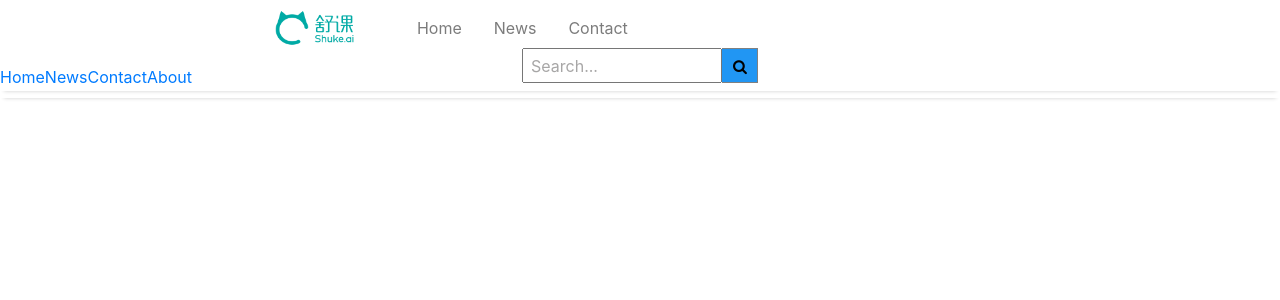
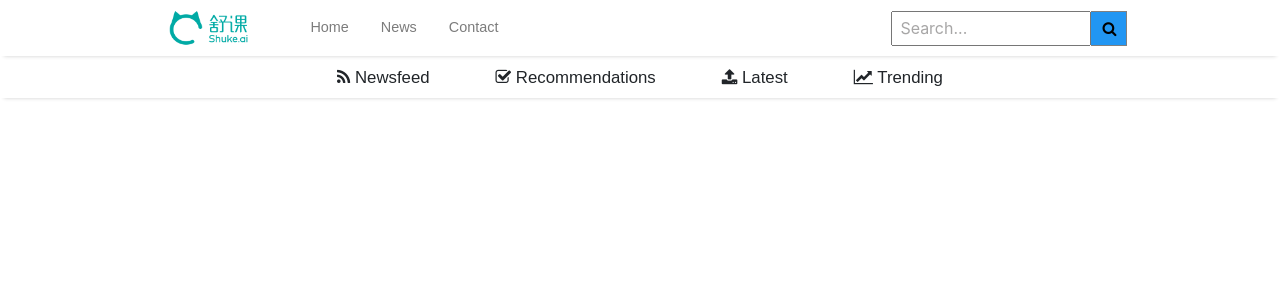
Before and after one commit to nyz3/Shuke-Web-App, a Vue app: page / in a window 1280 px wide. Shown: the top 300 px of the page. Built offline with nearby package versions, Linux system fonts and the light colour scheme.

Commit message:
finished content navbar

```diff
--- a/src/App.vue
+++ b/src/App.vue
@@ -32,12 +32,26 @@
 
 
         <div class="contentnav"> <!-- navigation bar (NOT FIXED) for newsfeed -->
-          <ul>
-            <li><a href="#home">Home</a></li>
-            <li><a href="news.asp">News</a></li>
-            <li><a href="contact.asp">Contact</a></li>
-            <li><a href="about.asp">About</a></li>
-          </ul>
+          <div class="contentbuttons">
+
+              <button type="button" class="btn btn-default btn-sm">
+                <i class="fa fa-feed" aria-hidden="true"></i>
+                Newsfeed
+              </button>
+              <button type="button" class="btn btn-default btn-sm">
+                <i class="fa fa-check-square-o" aria-hidden="true"></i>
+                Recommendations
+              </button>
+              <button type="button" class="btn btn-default btn-sm">
+                <i class="fa fa-upload" aria-hidden="true"></i>
+                Latest
+              </button>
+              <button type="button" class="btn btn-default btn-sm">
+                <i class="fa fa-line-chart" aria-hidden="true"></i>
+                Trending
+              </button>
+
+          </div>
         </div>
 
 
@@ -63,6 +77,7 @@ export default {
   top: 0;
   left: 0;
   width: 100%;
+  min-width: 1275px;
   position: fixed;
   box-shadow: 0 4px 4px -4px rgba(0,0,0,.2);
 }
@@ -80,6 +95,8 @@ export default {
   display: flex;
   margin-right: 38%;
   margin-left: 3%;
+  font-family: "Century Gothic", sans-serif;
+  font-size: 90%;
 }
 
 /* Links inside the navbar */
@@ -87,7 +104,6 @@ export default {
   color: #7c7c7c;
   padding: 2px 16px;
   text-decoration: none;
-
 }
 
 /* Change background on mouse-over */
@@ -147,23 +163,36 @@ export default {
   margin-top:56px;
 }
 
+/*graphic design of navbar divider*/
 .contentnav {
   background-color: white;
   height: 42px;
   box-shadow: 0 4px 4px -4px rgba(0,0,0,.2);
   line-height: 42px;
+  width: 100%;
+  min-width: 1266px;
 }
 
-.contentnav ul {
-  height: 42px;
-  list-style-type: none;
-  line-height: 42px;
-  margin: 0;
-  padding: 0;
+/*group of content navbar buttons*/
+.contentbuttons {
+  width: 60%;
+  margin: 0 auto;
+  text-align: center;
 }
 
-.contentnav li {
-  display: inline;
+/*centers individual buttons within content navbar divider*/
+.contentnav button {
+  font-family: "Century Gothic", sans-serif;
+  font-size: 105%;
+  vertical-align: unset;
+  margin: 0px 25px;
+  background-color: transparent;
+  border: none;
+}
+
+/*color of content navbar button text changes when hover*/
+.contentnav button:hover {
+  color: orange;
 }
 
 </style>
--- a/src/BackupforApp.vue
+++ b/src/BackupforApp.vue
@@ -2,21 +2,53 @@
 
 <!-- eslint-disable -->
 <template>
-  <div class="backdrop"> <!--This is the entire background of the website-->
+  <html>
+
+    <head>
+      <link rel="stylesheet" href="https://cdnjs.cloudflare.com/ajax/libs/font-awesome/4.7.0/css/font-awesome.min.css">
+    </head>
+
+    <body>
+      <div class="navbarcontainer">
         <div class="navbar">
           <a href=#home>  <!--Clicking on Shuke logo should return user to the home page-->
             <img src="./assets/shukeLogo.png" alt="Shuke.ai" class="logo">
           </a>
-      <a href="#home">Home</a>
+          <div class="navlinks">
+            <a href="#following">Home</a>
             <a href="#news">News</a>
             <a href="#contact">Contact</a>
           </div>
-    <div class="content">
-      <router-view></router-view>  <!--This is where additional components go in addition to the base layer, router-views can have nested
-      router-views within-->
+          <div class=searchbar>
+            <form class="searchform" action="/action_page.php">   <!--search contents go to /action_page.php default for now -->
+              <input type="text" placeholder="Search..." value="">    <!--SEARCH BAR GOES HERE -->
+              <button type="submit"><i class="fa fa-search"></i></button>
+            </form>
           </div>
         </div>
+      </div>
+
+      <div class="content"> <!--all NONFIXED content, should all have top-margin separated from fixed navbar-->
+
+
+        <div class="contentnav"> <!-- navigation bar (NOT FIXED) for newsfeed -->
+          <ul>
+            <li><a href="#home">Newsfeed</a></li>
+            <li><a href="news.asp">Recommendations</a></li>
+            <li><a href="contact.asp">Latest</a></li>
+            <li><a href="about.asp">Trending</a></li>
+          </ul>
+        </div>
+
+
+
+      </div>
+    </body>
+  </html>
 </template>
+
+    <!--<router-view></router-view>  This is where additional components go in addition to the base layer, router-views can have nested
+          router-views within-->
 
 <script>
 /* eslint-disable */
@@ -26,65 +58,118 @@ export default {
 </script>
 
 <style scoped>
-/*Make background color off-white to bring out color in other elements*/
-.backdrop {
-  background-color: rgba(250, 250, 250, 0.815);
+
+.navbarcontainer {
+  top: 0;
+  left: 0;
+  width: 100%;
+  position: fixed;
+  box-shadow: 0 4px 4px -4px rgba(0,0,0,.2);
 }
+
 /* The navigation bar */
 .navbar {
-  background-color: rgb(255, 255, 255);
-  position: fixed; /* Set the navbar to fixed position */
-  right: 0; /*Position the navbar at the left of the page*/
-  top: 0; /* Position the navbar at the top of the page */
-  width: 100%; /* Full width */
-  text-align: center;
-  vertical-align: bottom;
+ /* display: flex;*/
+  width: 80%;
+  margin: 0 auto;
+  align-items: center;
+  justify-content: center;
+}
+
+.navlinks { /*work in progress*/
+  display: flex;
+  margin-right: 38%;
+  margin-left: 3%;
 }
 
 /* Links inside the navbar */
 .navbar a {
-  /*float: left;*/
-  display: inline-block;
   color: #7c7c7c;
-  vertical-align: bottom;
-  padding: 14px 16px;
+  padding: 2px 16px;
   text-decoration: none;
 }
 
 /* Change background on mouse-over */
 .navbar a:hover {
-  background: #ddd;
   color: black;
 }
 
 .logo {
-  width: 7%;
-  height: 7%;
-  float: left;
-  position: relative;
-}
-</style>
-
-<!--navigation {
-    width: 100%;
-    text-align: center;
-    background-color: #CEE3F6;
-    vertical-align:bottom;
-    line-height:120px;
-    height:120px;
+  width: 80px;
+  height: 36px;
 }
 
-#nav-list li {
-    display: inline-block;
-    font-size: 18px;
-    margin: 20px;
-    vertical-align:bottom;
-    line-height:normal;
+/*Style the search bar*/
+.searchform {
+  display: flex;
 }
 
-.logo-img {
-    position:absolute;
-    left:10px;
-    top:10px;
-    margin: 0px 15px 15px 0px;
-}-->
+.searchform input
+{
+  height: 35px;
+  width: 200px;
+  padding-left: 5px;
+}
+
+/*Edit searchbar placeholder for Safari/Chrome*/
+.searchform ::-webkit-input-placeholder {
+  color: rgba(145, 143, 143, 0.795);
+  padding-left: 2px;
+}
+
+/*Edit searchbar placeholder for IE10*/
+.searchform :-ms-input-placeholder {
+  color: rgba(145, 143, 143, 0.795);
+  padding-left: 2px;
+}
+
+/* Style the submit button for search bar */
+.searchform button {
+  padding: 0px 10px 0px 11px;
+  background: #2196F3;
+  border: 1px solid grey;
+  border-left: none; /*prevent double borders*/
+  cursor: pointer;
+}
+
+.searchform button i {
+  font-size: 15px;
+  padding: 0;
+  border: 0;
+  margin: 0;
+}
+
+/*Background for everything other than the fixed navigation bar*/
+.content {
+  background-color: rgba(26, 26, 26, 0.050);
+  color: black;
+  margin-top:56px;
+}
+
+.contentnav {
+  background-color: white;
+  height: 42px;
+  box-shadow: 0 4px 4px -4px rgba(0,0,0,.2);
+  line-height: 42px;
+}
+
+.contentnav ul {
+  height: 42px;
+  list-style-type: none;
+  line-height: 42px;
+  margin: 0;
+  padding: 0;
+  text-align: center;
+}
+
+/*display content navbar links horizontally on the div bar*/
+.contentnav li {
+  display: inline;
+  padding: 0px 50px;
+}
+
+.contentnav li a {
+  text-decoration: none;
+}
+
+</style>
```
Lines whose indentation alone changed are shown as unchanged.
